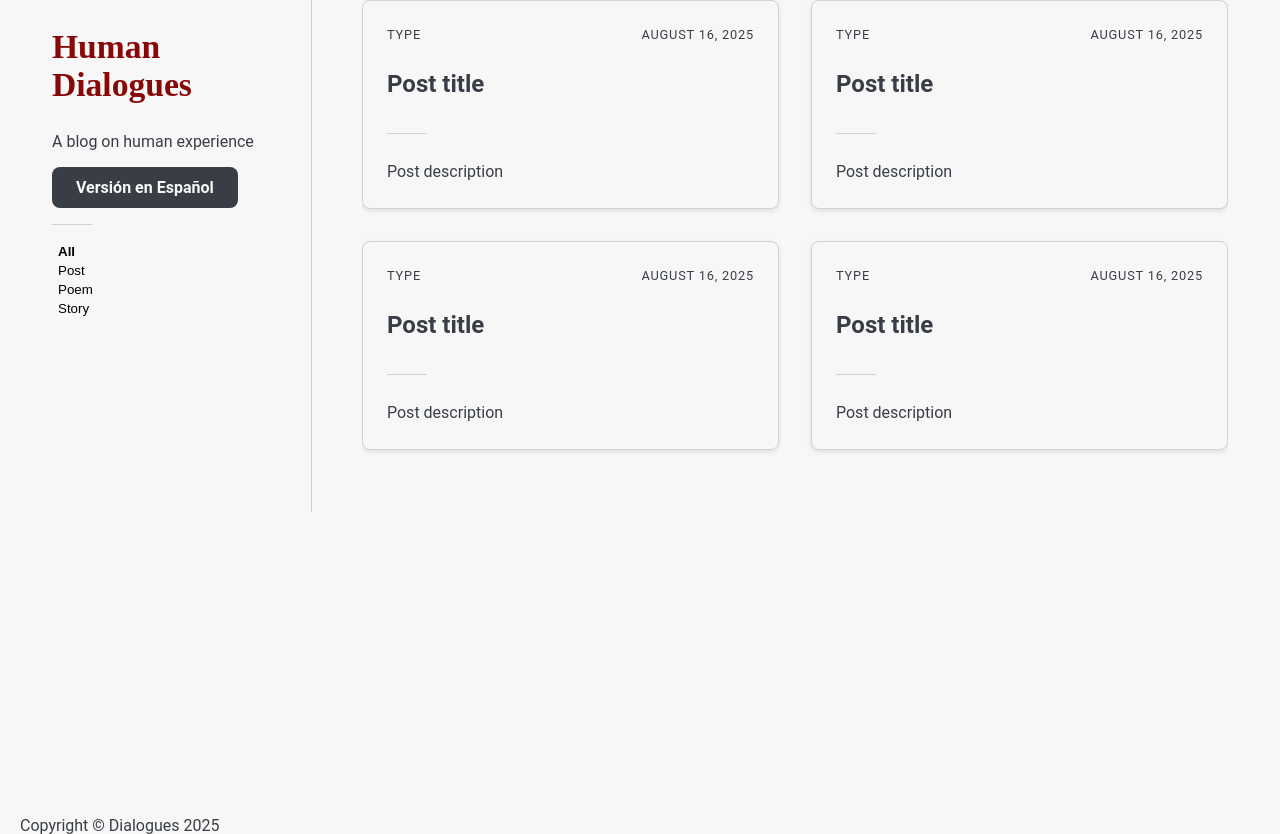
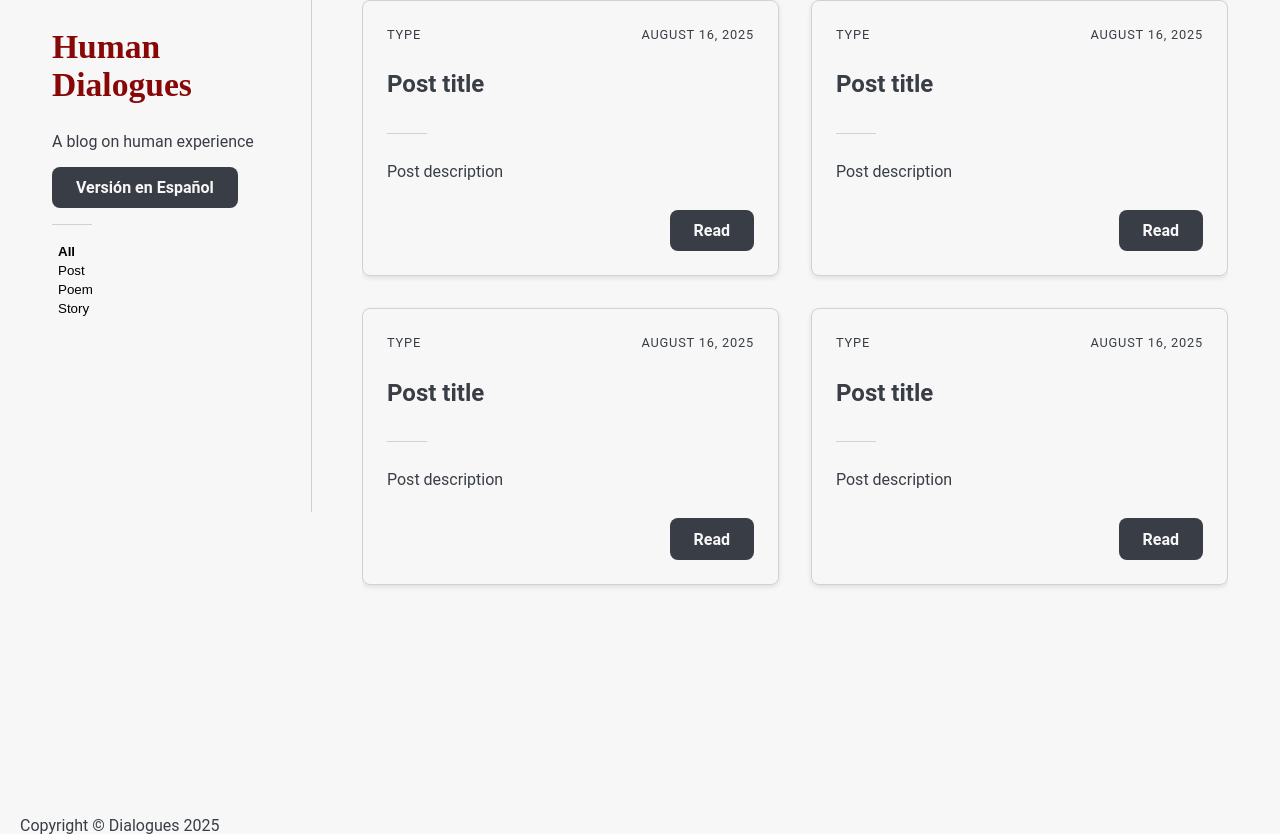
Before and after one commit to laotzee/dialogues, a Flask app: page / in a window 1280 px wide. Shown: the part 120-954 px from the top of the page. Run offline with Flask 3, Linux system fonts and the light colour scheme; data that the repository does not hold is empty; some libraries are stand-ins or nearby versions; some web fonts are replaced.

Commit message:
Add button to cards and Add button styling

```diff
--- a/app/static/css/style.css
+++ b/app/static/css/style.css
@@ -159,12 +159,14 @@ aside .logo {
     display: grid;
     grid-template-columns: 1fr;
     gap: 2rem;
+    align-items: start;
 }
 
 .button {
     font-family: inherit;
     display: inline-flex;
     padding: 0.7rem 1.5rem;
+    text-decoration: none;
 
     background-color: var(--clr-text);
     color: var(--clr-body-bg, #ffffff);
@@ -218,6 +220,14 @@ aside .logo {
     color: var(--clr-body-bg);
 }
 
+.article-button {
+    display: flex;
+    flex-direction: column;
+    align-items: flex-end;
+    margin-top: 16px;
+}
+
+
 .card {
     display: flex;
     flex-direction: column;
@@ -227,6 +237,14 @@ aside .logo {
     box-shadow: 0 2px 5px rgba(0,0,0,0.1);
     gap: 10px;
 }
+
+.card p {
+    display: -webkit-box;
+    -webkit-box-orient: vertical;
+    -webkit-line-clamp: 3;
+    overflow: hidden;
+}
+
 .widget {
     padding: 20px;
     margin-top: 30px;
@@ -318,7 +336,6 @@ aside .logo {
     .main-layout {
         display: flex;
         flex-direction: row;
-
         max-width: 1400px;
         margin-inline: auto;
         padding-inline: 2rem;
@@ -352,7 +369,9 @@ aside .logo {
         overflow-y:auto;
     }
 
-    .nav-toggle { display: none; }
+    .nav-toggle {
+        display: none;
+    }
 
     .primary-navigation {
     position: static;
@@ -387,9 +406,6 @@ aside .logo {
         justify-content: space-evenly;
     }
 
-    .card{
-    }
-
     .widget {
         display: flex;
         align-items: center;
@@ -411,10 +427,7 @@ aside .logo {
         padding: 10px;
     }
 
-    .category-filters {}
     .category-filters ul {
         display: block;
     }
-    .category-filters {}
-
 }
--- a/app/templates/index.html
+++ b/app/templates/index.html
@@ -8,7 +8,7 @@
     <h1 class="logo" >Human<br>Dialogues</h1>
 
     <p>A blog on human experience</p>
-    <a class="button">Versión en Español</a>
+    <a href="" class="button">Versión en Español</a>
     <div class="bar"></div>
     <nav class="category-filters" aria-label="Blog categories">
         <ul class="category-menu">
@@ -39,6 +39,9 @@
             <h2>Post title</h2>
             <div class="bar"></div>
             <p>Post description</p>
+            <div class="article-button">
+                <a href="" class="button">Read</a>
+            </div>
         </article>
         <article class='card'>
             <div class='article-metadata'>
@@ -48,6 +51,9 @@
             <h2>Post title</h2>
             <div class="bar"></div>
             <p>Post description</p>
+            <div class="article-button">
+                <a href="" class="button">Read</a>
+            </div>
         </article>
         <article class='card'>
             <div class='article-metadata'>
@@ -57,6 +63,9 @@
             <h2>Post title</h2>
             <div class="bar"></div>
             <p>Post description</p>
+            <div class="article-button">
+                <a href="" class="button">Read</a>
+            </div>
         </article>
         <article class='card'>
             <div class='article-metadata'>
@@ -66,6 +75,9 @@
             <h2>Post title</h2>
             <div class="bar"></div>
             <p>Post description</p>
+            <div class="article-button">
+                <a href="" class="button">Read</a>
+            </div>
         </article>
     </div>
 {% endblock %}
```
